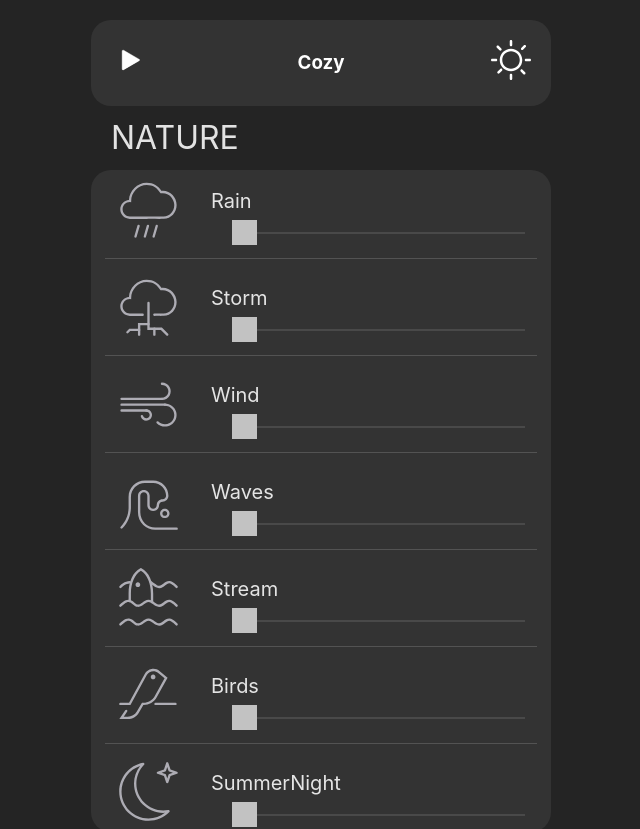
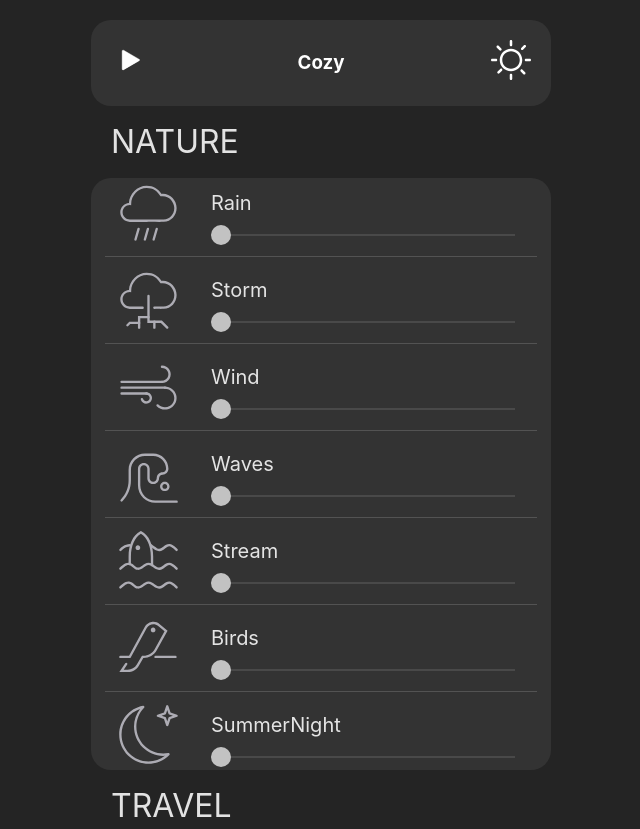
Before and after one commit to 0xNILADRI/cozy, a React (Vite) app: page / in a window 1280 px wide. Shown: the top 829 px of the page, without its empty margins (319-959 px from the left). Built offline with nearby package versions, Linux system fonts and the light colour scheme.

Commit message:
style: modified every item elements

```diff
--- a/src/App.css
+++ b/src/App.css
@@ -38,20 +38,20 @@
   font-size: 32px;
   text-align: left;
   text-transform: uppercase;
-  padding: 8px 20px;
+  padding: 12px 20px;
 }
 
 .cards-individual-container {
   display: flex;
   width: auto;
-  height: 80px;
+  height: 70px;
 }
 
 .cards-individual-image {
   flex: 0 0 25%;
   display: flex;
-  justify-content: center; /* center horizontally */
-  align-items: center; /* center vertically */
+  justify-content: center;
+  align-items: center;
 }
 
 .individual-image {
@@ -64,7 +64,7 @@
   font-size: 20px;
   text-align: left;
   text-transform: capitalize;
-  padding: 0 5px;
+  padding: 0 5px 10px;
 }
 
 .cards-individual-slider {
@@ -72,7 +72,7 @@
   display: flex;
   flex-direction: column;
   justify-content: space-between;
-  padding: 16px 0;
+  padding: 10px 0;
 }
 
 .line-container {
@@ -94,41 +94,45 @@
   border-top: 1px solid #535353;
 }
 
-/* volume slider */
-
 .slidecontainer {
-  width: 100%; /* Width of the outside container */
+  width: 100%;
+  display: flex;
+  justify-content: flex-start;
 }
 
 .slider {
-  -webkit-appearance: none; /* Override default CSS styles */
+  -webkit-appearance: none;
+  text-align: left;
   appearance: none;
-  width: 85%; /* Full-width */
-  height: 2px; /* Specified height */
+  width: 88%;
+  height: 2px;
   background: #535353;
-  outline: none; /* Remove outline */
-  opacity: 0.7; /* Set transparency (for mouse-over effects on hover) */
-  -webkit-transition: 0.2s; /* 0.2 seconds transition on hover */
+  outline: none;
+  opacity: 0.7;
+  -webkit-transition: 0.2s;
   transition: opacity 0.2s;
+  /* Add margin-right to create space between the slider and the edge of the container */
+  margin-left: 5px; /* Adjust as needed */
 }
 
 .slider:hover {
   opacity: 1;
 }
 
-/* The slider handle (use -webkit- (Chrome, Opera, Safari, Edge) and -moz- (Firefox) to override default look) */
 .slider::-webkit-slider-thumb {
-  -webkit-appearance: none; /* Override default look */
+  -webkit-appearance: none;
   appearance: none;
-  width: 25px; /* Set a specific slider handle width */
-  height: 25px; /* Slider handle height */
-  background: #ffffff; /* Green background */
-  cursor: pointer; /* Cursor on hover */
+  width: 20px;
+  height: 20px;
+  border-radius: 50%;
+  background: #ffffff;
+  cursor: pointer;
 }
 
 .slider::-moz-range-thumb {
-  width: 25px; /* Set a specific slider handle width */
-  height: 25px; /* Slider handle height */
-  background: #ffffff; /* Green background */
-  cursor: pointer; /* Cursor on hover */
+  width: 20px;
+  height: 20px;
+  border-radius: 50%;
+  background: #ffffff;
+  cursor: pointer;
 }
```
